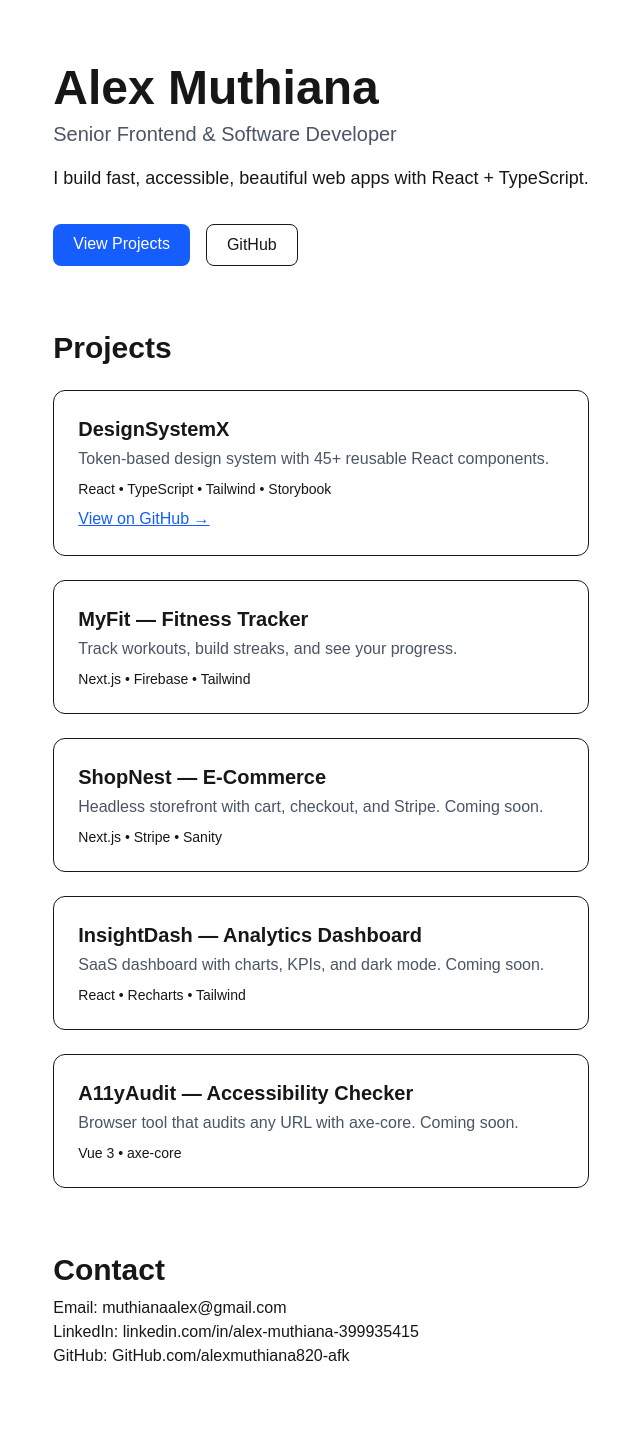
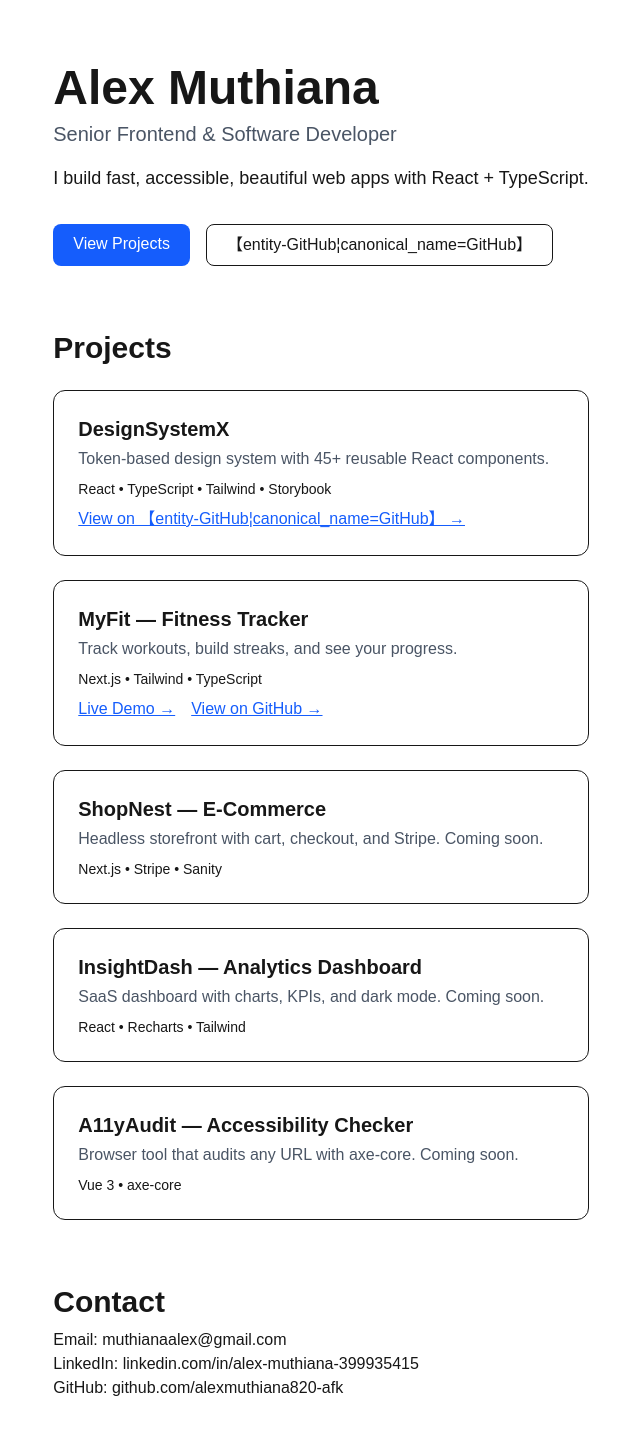
Before and after one commit to alexmuthiana820-afk/portfolio, a Next.js app: page / in a window 1280 px wide. Shown: the top 1434 px of the page, without its empty margins (319-959 px from the left). Built offline with nearby package versions, Linux system fonts and the light colour scheme.

Commit message:
Fix MyFit links

```diff
--- a/app/page.tsx
+++ b/app/page.tsx
@@ -7,7 +7,7 @@ export default function Home() {
 
       <div className="flex gap-4 mt-8">
         <a href="#projects" className="bg-blue-600 text-white px-5 py-2 rounded-lg">View Projects</a>
-        <a href="https://github.com/alexmuthiana820-afk" className="border px-5 py-2 rounded-lg">GitHub</a>
+        <a href="https://github.com/alexmuthiana820-afk" className="border px-5 py-2 rounded-lg">【entity-GitHub¦canonical_name=GitHub】</a>
       </div>
 
       <h2 id="projects" className="text-3xl font-bold mt-16 mb-6">Projects</h2>
@@ -17,13 +17,17 @@ export default function Home() {
           <h3 className="text-xl font-bold">DesignSystemX</h3>
           <p className="text-gray-600 mt-1">Token-based design system with 45+ reusable React components.</p>
           <p className="text-sm mt-2">React • TypeScript • Tailwind • Storybook</p>
-          <a href="https://github.com/alexmuthiana820-afk/designsystemx" className="text-blue-600 underline mt-2 inline-block">View on GitHub →</a>
+          <a href="https://github.com/alexmuthiana820-afk/designsystemx" className="text-blue-600 underline mt-2 inline-block">View on 【entity-GitHub¦canonical_name=GitHub】 →</a>
         </div>
 
         <div className="border rounded-xl p-6">
           <h3 className="text-xl font-bold">MyFit — Fitness Tracker</h3>
           <p className="text-gray-600 mt-1">Track workouts, build streaks, and see your progress.</p>
-          <p className="text-sm mt-2">Next.js • Firebase • Tailwind</p>
+          <p className="text-sm mt-2">Next.js • Tailwind • TypeScript</p>
+          <div className="flex gap-4 mt-2">
+            <a href="https://myfit-lac.vercel.app/" className="text-blue-600 underline">Live Demo →</a>
+            <a href="https://github.com/alexmuthiana820-afk/myfit" className="text-blue-600 underline">View on GitHub →</a>
+          </div>
         </div>
 
         <div className="border rounded-xl p-6">
@@ -48,7 +52,7 @@ export default function Home() {
       <h2 className="text-3xl font-bold mt-16">Contact</h2>
       <p className="mt-2">Email: muthianaalex@gmail.com</p>
       <p>LinkedIn: linkedin.com/in/alex-muthiana-399935415</p>
-      <p>GitHub: GitHub.com/alexmuthiana820-afk</p>
+      <p>GitHub: github.com/alexmuthiana820-afk</p>
     </main>
   )
 }
```
